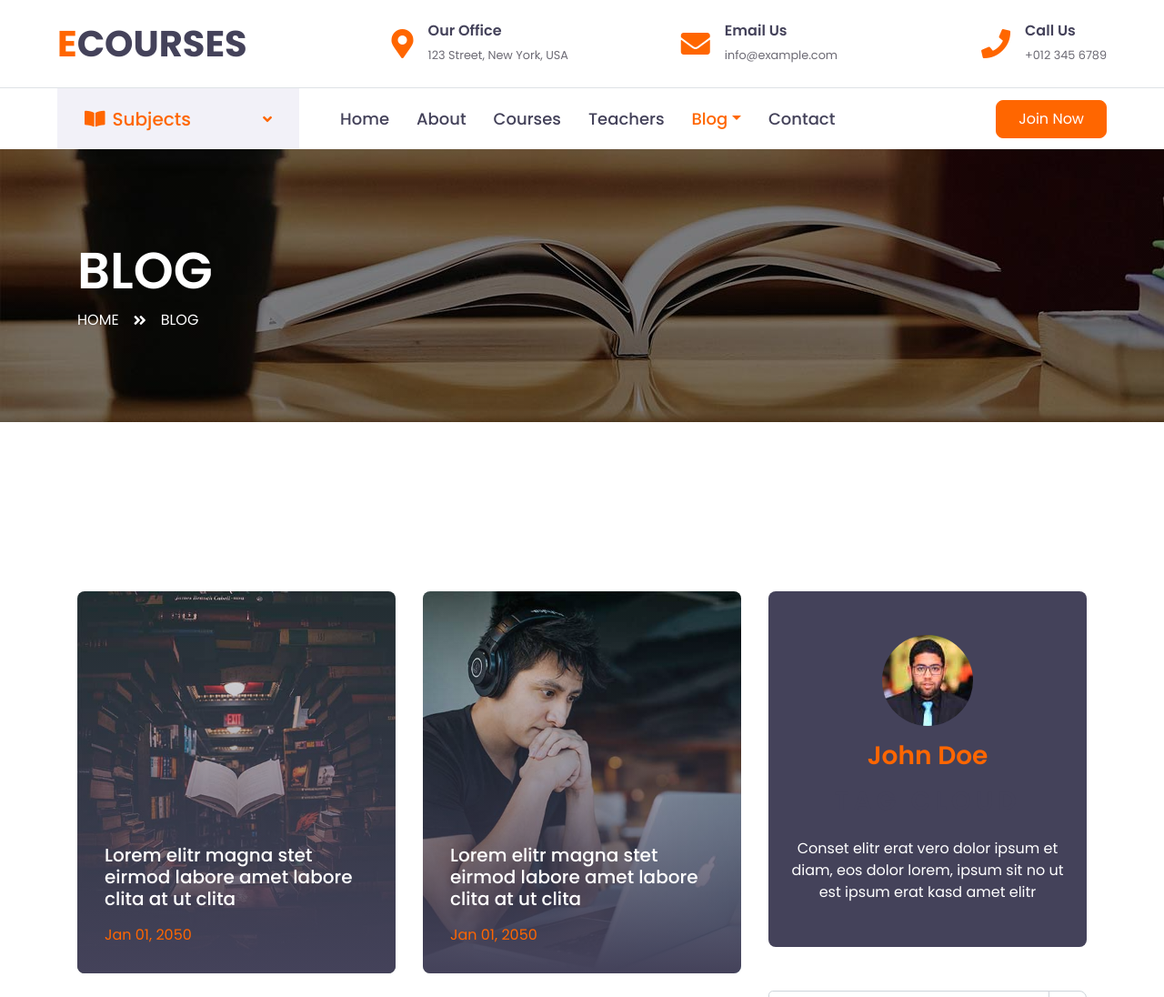
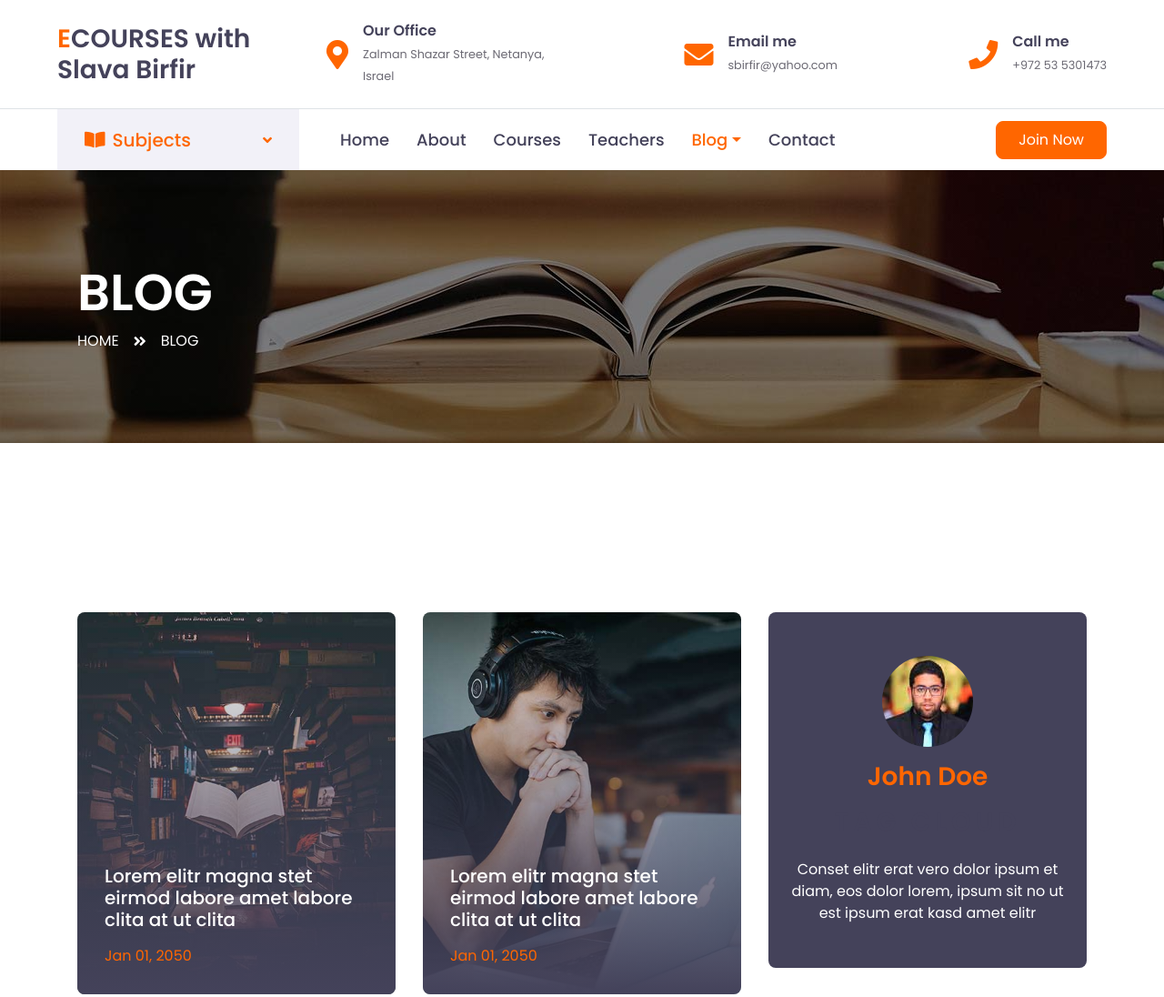
Before and after one commit to SlavaB1973/courses, a plain HTML site: page blog.html in a window 1280 px wide. Shown: the top 1096 px of the page at 91% size. Drawn offline with nearby package versions, Linux system fonts and the light colour scheme.

Commit message:
call and email me

```diff
--- a/blog.html
+++ b/blog.html
@@ -3,7 +3,7 @@
 
 <head>
     <meta charset="utf-8">
-    <title>ECOURSES - Online Courses HTML Template</title>
+    <title>ECOURSES</title>
     <meta content="width=device-width, initial-scale=1.0" name="viewport">
     <meta content="Free HTML Templates" name="keywords">
     <meta content="Free HTML Templates" name="description">
@@ -31,7 +31,7 @@
         <div class="row align-items-center py-4 px-xl-5">
             <div class="col-lg-3">
                 <a href="" class="text-decoration-none">
-                    <h1 class="m-0"><span class="text-primary">E</span>COURSES</h1>
+                    <h3 class="m-0"><span class="text-primary">E</span>COURSES with Slava Birfir</h3>
                 </a>
             </div>
             <div class="col-lg-3 text-right">
@@ -39,7 +39,7 @@
                     <i class="fa fa-2x fa-map-marker-alt text-primary mr-3"></i>
                     <div class="text-left">
                         <h6 class="font-weight-semi-bold mb-1">Our Office</h6>
-                        <small>123 Street, New York, USA</small>
+                        <small>Zalman Shazar Street, Netanya, Israel</small>
                     </div>
                 </div>
             </div>
@@ -47,8 +47,8 @@
                 <div class="d-inline-flex align-items-center">
                     <i class="fa fa-2x fa-envelope text-primary mr-3"></i>
                     <div class="text-left">
-                        <h6 class="font-weight-semi-bold mb-1">Email Us</h6>
-                        <small>info@example.com</small>
+                        <h6 class="font-weight-semi-bold mb-1">Email me</h6>
+                        <small>sbirfir@yahoo.com</small>
                     </div>
                 </div>
             </div>
@@ -56,8 +56,8 @@
                 <div class="d-inline-flex align-items-center">
                     <i class="fa fa-2x fa-phone text-primary mr-3"></i>
                     <div class="text-left">
-                        <h6 class="font-weight-semi-bold mb-1">Call Us</h6>
-                        <small>+012 345 6789</small>
+                        <h6 class="font-weight-semi-bold mb-1">Call me</h6>
+                        <small>+972 53 5301473</small>
                     </div>
                 </div>
             </div>
@@ -324,7 +324,7 @@
                 <div class="row">
                     <div class="col-md-6 mb-5">
                         <h5 class="text-primary text-uppercase mb-4" style="letter-spacing: 5px;">Get In Touch</h5>
-                        <p><i class="fa fa-map-marker-alt mr-2"></i>123 Street, New York, USA</p>
+                        <p><i class="fa fa-map-marker-alt mr-2"></i>Zalman Shazar Street, Netanya, Israel</p>
                         <p><i class="fa fa-phone-alt mr-2"></i>+012 345 67890</p>
                         <p><i class="fa fa-envelope mr-2"></i>info@example.com</p>
                         <div class="d-flex justify-content-start mt-4">
```
Also changed, not shown: about.html (+8 -8 lines), contact.html (+8 -8 lines), course.html (+8 -8 lines), index.html (+4 -4 lines), single.html (+8 -8 lines), teacher.html (+8 -8 lines).
